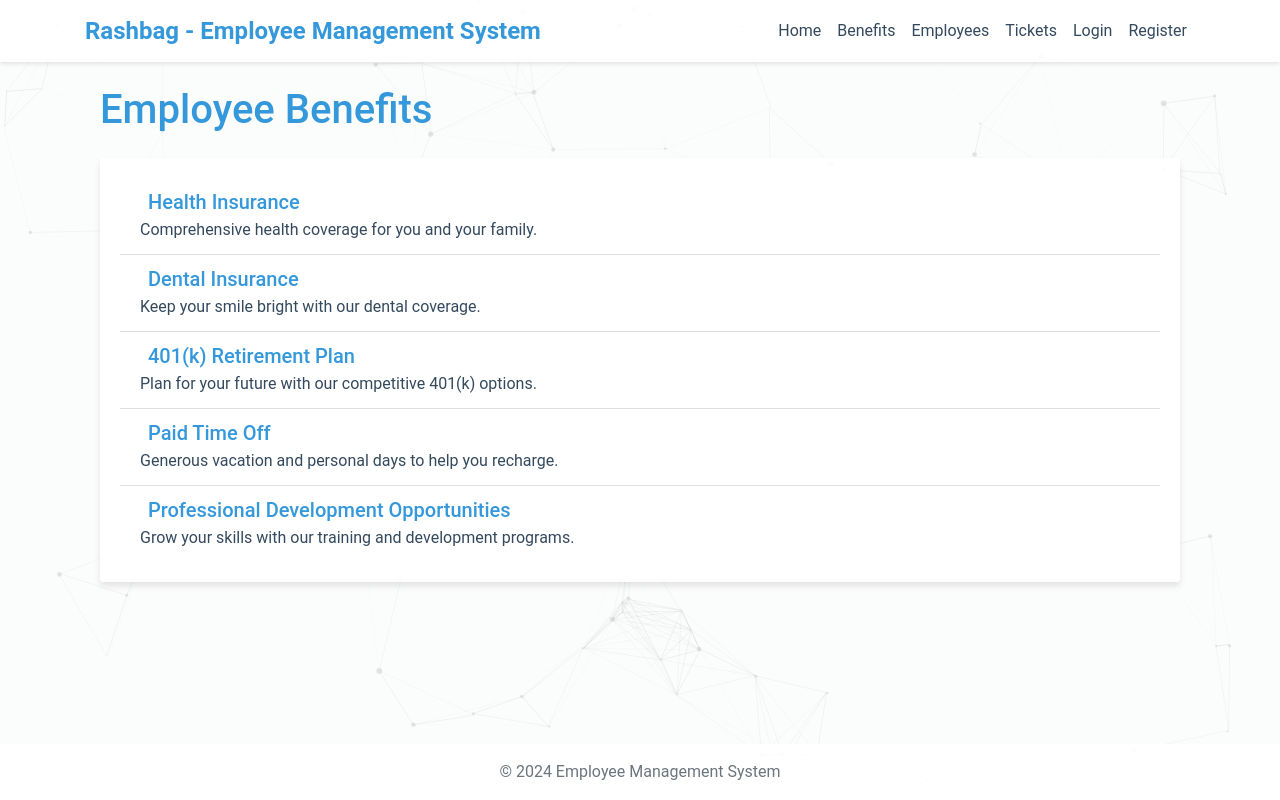
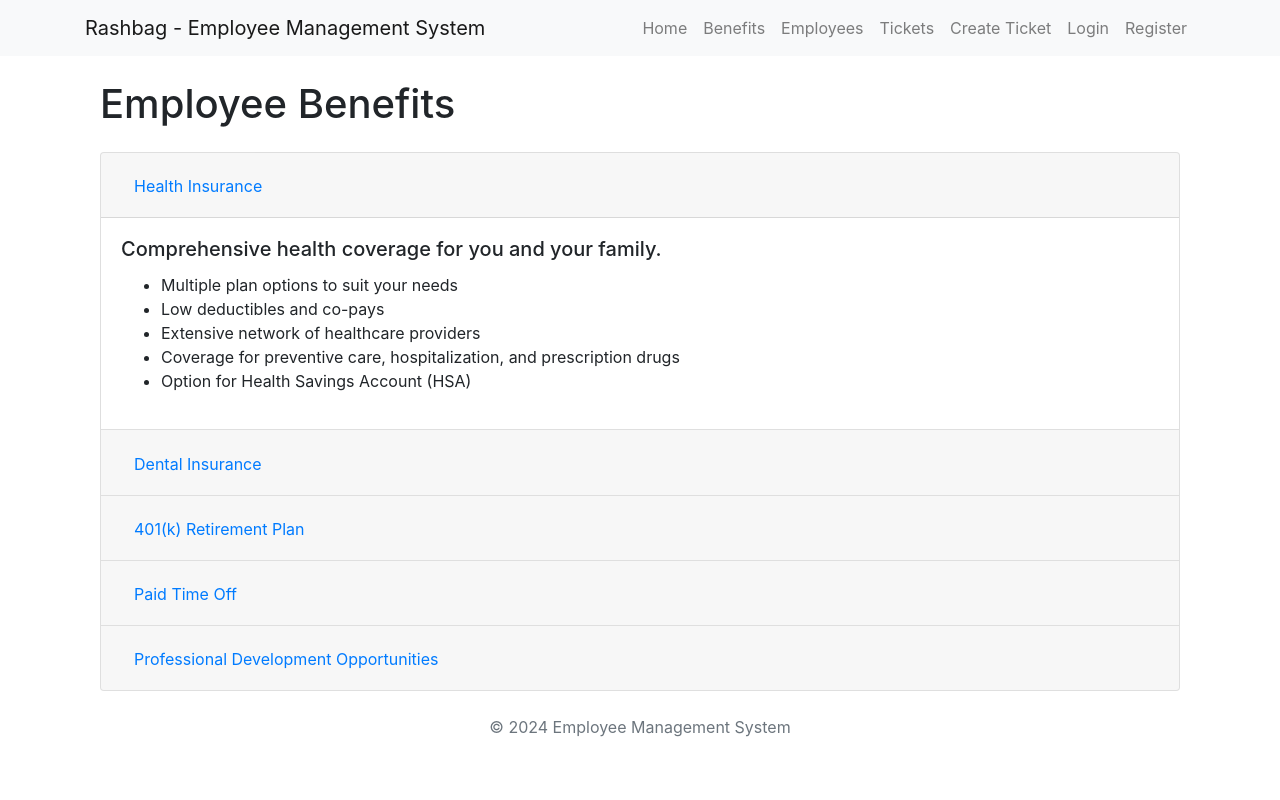
Before and after one commit to SimonJan2/Employee_Management_Flask, a Flask app: page /benefits in a window 1280 px wide. Run offline with Flask 2, Linux system fonts and the light colour scheme; some libraries are stand-ins or nearby versions.

Commit message:
Some changes

```diff
--- a/app/templates/base.html
+++ b/app/templates/base.html
@@ -1,4 +1,3 @@
-<!-- app/templates/base.html -->
 <!DOCTYPE html>
 <html lang="en">
 <head>
@@ -6,10 +5,11 @@
     <meta name="viewport" content="width=device-width, initial-scale=1.0">
     <title>{% block title %}Rashbag - Employee Management System{% endblock %}</title>
     <link rel="stylesheet" href="https://stackpath.bootstrapcdn.com/bootstrap/4.5.2/css/bootstrap.min.css">
-    <link rel="stylesheet" href="{{ url_for('static', filename='css/style.css') }}">
+    <link rel="stylesheet" href="{{ url_for('static', filename='style.css') }}">
 </head>
 <body>
     <div id="particles-js"></div>
+
     <div class="content-wrapper">
         <nav class="navbar navbar-expand-lg navbar-light bg-light">
             <div class="container">
@@ -31,12 +31,10 @@
                         <li class="nav-item">
                             <a class="nav-link" href="{{ url_for('main.view_tickets') }}">Tickets</a>
                         </li>
+                        <li class="nav-item">
+                            <a class="nav-link" href="{{ url_for('main.create_ticket') }}">Create Ticket</a>
+                        </li>
                         {% if current_user.is_authenticated %}
-                            {% if not current_user.is_admin %}
-                                <li class="nav-item">
-                                    <a class="nav-link" href="{{ url_for('main.create_ticket') }}">Create Ticket</a>
-                                </li>
-                            {% endif %}
                             {% if current_user.is_admin %}
                                 <li class="nav-item">
                                     <a class="nav-link" href="{{ url_for('main.approve_users') }}">Approve Users</a>
@@ -58,7 +56,7 @@
             </div>
         </nav>
 
-        <main class="container mt-4">
+        <main class="container mt-4" role="main">
             {% with messages = get_flashed_messages(with_categories=true) %}
                 {% if messages %}
                     {% for category, message in messages %}
@@ -74,10 +72,8 @@
             {% block content %}{% endblock %}
         </main>
 
-        <footer class="footer mt-auto py-3 bg-light">
-            <div class="container text-center">
-                <span class="text-muted">© 2024 Employee Management System</span>
-            </div>
+        <footer class="container text-center mt-4">
+            <p class="text-muted">&copy; 2024 Employee Management System</p>
         </footer>
     </div>
 
@@ -85,7 +81,7 @@
     <script src="https://cdn.jsdelivr.net/npm/@popperjs/core@2.5.3/dist/umd/popper.min.js"></script>
     <script src="https://stackpath.bootstrapcdn.com/bootstrap/4.5.2/js/bootstrap.min.js"></script>
     <script src="https://cdn.jsdelivr.net/npm/particles.js@2.0.0/particles.min.js"></script>
-    <script src="{{ url_for('static', filename='js/particles-config.js') }}"></script>
-    <script src="{{ url_for('static', filename='js/main.js') }}"></script>
+    <script src="{{ url_for('static', filename='particles-config.js') }}"></script>
+    <script src="{{ url_for('static', filename='main.js') }}"></script>
 </body>
 </html>
--- a/app/templates/benefits.html
+++ b/app/templates/benefits.html
@@ -1,35 +1,124 @@
 {% extends "base.html" %}
+{% block title %}Employee Benefits{% endblock %}
+{% block content %}
 
-{% block title %}Employee Benefits{% endblock %}
-
-{% block content %}
 <div class="container">
     <h1 class="mb-4">Employee Benefits</h1>
-    <div class="card">
-        <div class="card-body">
-            <ul class="list-group list-group-flush">
-                <li class="list-group-item">
-                    <h5 class="mb-1"><i class="fas fa-heart text-primary mr-2"></i> Health Insurance</h5>
-                    <p class="mb-0">Comprehensive health coverage for you and your family.</p>
-                </li>
-                <li class="list-group-item">
-                    <h5 class="mb-1"><i class="fas fa-tooth text-primary mr-2"></i> Dental Insurance</h5>
-                    <p class="mb-0">Keep your smile bright with our dental coverage.</p>
-                </li>
-                <li class="list-group-item">
-                    <h5 class="mb-1"><i class="fas fa-piggy-bank text-primary mr-2"></i> 401(k) Retirement Plan</h5>
-                    <p class="mb-0">Plan for your future with our competitive 401(k) options.</p>
-                </li>
-                <li class="list-group-item">
-                    <h5 class="mb-1"><i class="fas fa-umbrella-beach text-primary mr-2"></i> Paid Time Off</h5>
-                    <p class="mb-0">Generous vacation and personal days to help you recharge.</p>
-                </li>
-                <li class="list-group-item">
-                    <h5 class="mb-1"><i class="fas fa-graduation-cap text-primary mr-2"></i> Professional Development Opportunities</h5>
-                    <p class="mb-0">Grow your skills with our training and development programs.</p>
-                </li>
-            </ul>
+
+    <div class="accordion" id="benefitsAccordion">
+        <div class="card">
+            <div class="card-header" id="healthInsurance">
+                <h2 class="mb-0">
+                    <button class="btn btn-link" type="button" data-toggle="collapse" data-target="#collapseHealth" aria-expanded="true" aria-controls="collapseHealth">
+                        Health Insurance
+                    </button>
+                </h2>
+            </div>
+            <div id="collapseHealth" class="collapse show" aria-labelledby="healthInsurance" data-parent="#benefitsAccordion">
+                <div class="card-body">
+                    <h5 class="card-title">Comprehensive health coverage for you and your family.</h5>
+                    <ul>
+                        <li>Multiple plan options to suit your needs</li>
+                        <li>Low deductibles and co-pays</li>
+                        <li>Extensive network of healthcare providers</li>
+                        <li>Coverage for preventive care, hospitalization, and prescription drugs</li>
+                        <li>Option for Health Savings Account (HSA)</li>
+                    </ul>
+                </div>
+            </div>
+        </div>
+
+        <div class="card">
+            <div class="card-header" id="dentalInsurance">
+                <h2 class="mb-0">
+                    <button class="btn btn-link collapsed" type="button" data-toggle="collapse" data-target="#collapseDental" aria-expanded="false" aria-controls="collapseDental">
+                        Dental Insurance
+                    </button>
+                </h2>
+            </div>
+            <div id="collapseDental" class="collapse" aria-labelledby="dentalInsurance" data-parent="#benefitsAccordion">
+                <div class="card-body">
+                    <h5 class="card-title">Keep your smile bright with our dental coverage.</h5>
+                    <ul>
+                        <li>100% coverage for preventive care (cleanings, x-rays)</li>
+                        <li>80% coverage for basic procedures (fillings, extractions)</li>
+                        <li>50% coverage for major procedures (crowns, bridges)</li>
+                        <li>Orthodontic coverage for children up to age 19</li>
+                        <li>Annual maximum benefit of $2,000 per person</li>
+                    </ul>
+                </div>
+            </div>
+        </div>
+
+        <div class="card">
+            <div class="card-header" id="retirementPlan">
+                <h2 class="mb-0">
+                    <button class="btn btn-link collapsed" type="button" data-toggle="collapse" data-target="#collapseRetirement" aria-expanded="false" aria-controls="collapseRetirement">
+                        401(k) Retirement Plan
+                    </button>
+                </h2>
+            </div>
+            <div id="collapseRetirement" class="collapse" aria-labelledby="retirementPlan" data-parent="#benefitsAccordion">
+                <div class="card-body">
+                    <h5 class="card-title">Plan for your future with our competitive 401(k) options.</h5>
+                    <ul>
+                        <li>Company match of 100% on the first 3% of your contribution</li>
+                        <li>Additional 50% match on the next 2% of your contribution</li>
+                        <li>Immediate vesting for your contributions and company match</li>
+                        <li>Wide range of investment options</li>
+                        <li>Roth 401(k) option available</li>
+                        <li>Financial advisors available for consultation</li>
+                    </ul>
+                </div>
+            </div>
+        </div>
+
+        <div class="card">
+            <div class="card-header" id="paidTimeOff">
+                <h2 class="mb-0">
+                    <button class="btn btn-link collapsed" type="button" data-toggle="collapse" data-target="#collapsePTO" aria-expanded="false" aria-controls="collapsePTO">
+                        Paid Time Off
+                    </button>
+                </h2>
+            </div>
+            <div id="collapsePTO" class="collapse" aria-labelledby="paidTimeOff" data-parent="#benefitsAccordion">
+                <div class="card-body">
+                    <h5 class="card-title">Generous vacation and personal days to help you recharge.</h5>
+                    <ul>
+                        <li>Starting at 15 days of PTO per year, increasing with tenure</li>
+                        <li>5 sick days per year</li>
+                        <li>10 paid holidays per year</li>
+                        <li>Option to purchase additional PTO days</li>
+                        <li>PTO rollover up to 5 days per year</li>
+                        <li>Sabbatical program for long-term employees</li>
+                    </ul>
+                </div>
+            </div>
+        </div>
+
+        <div class="card">
+            <div class="card-header" id="professionalDevelopment">
+                <h2 class="mb-0">
+                    <button class="btn btn-link collapsed" type="button" data-toggle="collapse" data-target="#collapsePD" aria-expanded="false" aria-controls="collapsePD">
+                        Professional Development Opportunities
+                    </button>
+                </h2>
+            </div>
+            <div id="collapsePD" class="collapse" aria-labelledby="professionalDevelopment" data-parent="#benefitsAccordion">
+                <div class="card-body">
+                    <h5 class="card-title">Grow your skills with our training and development programs.</h5>
+                    <ul>
+                        <li>Annual training budget of $2,000 per employee</li>
+                        <li>Access to online learning platforms</li>
+                        <li>In-house workshops and seminars</li>
+                        <li>Mentorship program</li>
+                        <li>Tuition reimbursement for job-related courses</li>
+                        <li>Conference attendance opportunities</li>
+                    </ul>
+                </div>
+            </div>
         </div>
     </div>
 </div>
+
 {% endblock %}
```
Also changed, not shown: init_db.py (+0 -8 lines).
